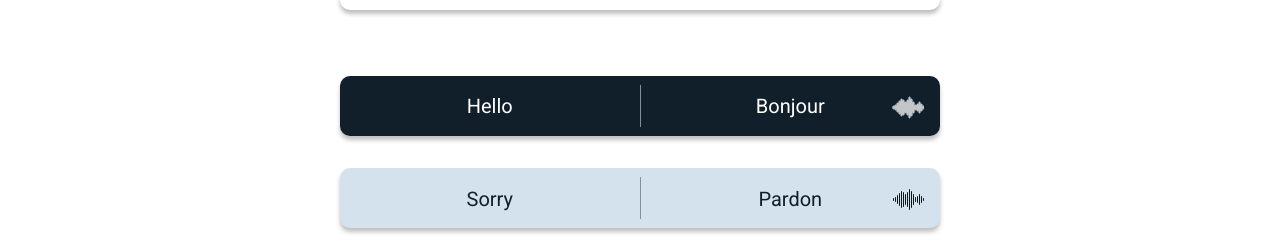
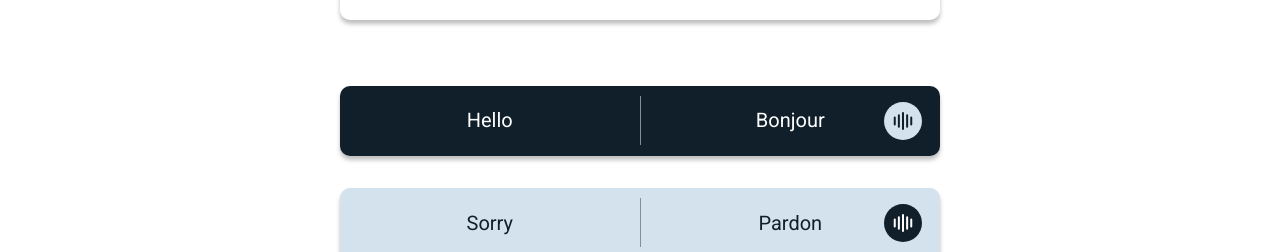
Before and after one commit to giti1997/basic-words, a React (Create React App) app in the folder front/: page / in a window 1280 px wide. Shown: the part 497-749 px from the top of the page. Built offline with nearby package versions, Linux system fonts and the light colour scheme.

Commit message:
Change svg and add circle around icon

```diff
--- a/front/src/Title.tsx
+++ b/front/src/Title.tsx
@@ -46,7 +46,7 @@ const Title: FC<Props> = ({
         display="flex"
         flexDirection="row"
         alignItems="center"
-        height="60px"
+        height="70px"
         marginBottom="-30px"
         zIndex="1"
         boxShadow="0px 4px 4px rgba(0, 0, 0, 0.25)"
--- a/front/src/WordsList.tsx
+++ b/front/src/WordsList.tsx
@@ -7,6 +7,7 @@ import { Box } from '@mui/system'
 import React, { FC } from 'react'
 
 import { ReactComponent as ListenIcon } from './assets/listen.svg'
+import theme from './theme'
 import { WordTranslation } from './types'
 
 type Props = {
@@ -19,12 +20,14 @@ const WordsList: FC<Props> = ({ words }) => {
       <Stack py={12} spacing={4} maxWidth="sm" width="100%">
         {words.map(({ source, target }, i) => {
           const backgroundColor = i % 2 ? 'secondary.main' : 'primary.main'
-          const iconColor = i % 2 ? 'primary.main' : 'white'
+          const iconBackgroundColor =
+            i % 2 ? theme.palette.primary.main : theme.palette.secondary.main
+          const iconColor = i % 2 ? 'white' : theme.palette.primary.main
           const fontVariant = i % 2 ? 'body1' : 'body2'
           return (
             <Card
               sx={{
-                height: '60px',
+                height: '70px',
                 display: 'flex',
                 flexDirection: 'row',
                 borderRadius: '10px',
@@ -33,12 +36,15 @@ const WordsList: FC<Props> = ({ words }) => {
                 backgroundColor: backgroundColor,
               }}
             >
-              <CardContent sx={{ width: '50%' }}>
-                <Typography
-                  gutterBottom
-                  variant={fontVariant}
-                  textAlign="center"
-                >
+              <CardContent
+                sx={{
+                  width: '50%',
+                  display: 'flex',
+                  justifyContent: 'center',
+                  alignItems: 'center',
+                }}
+              >
+                <Typography variant={fontVariant} textAlign="center">
                   {source}
                 </Typography>
               </CardContent>
@@ -50,18 +56,32 @@ const WordsList: FC<Props> = ({ words }) => {
                   borderColor: 'secondary.light',
                 }}
               />
-              <Box display="flex" justifyContent="flex-end" width="50%">
-                <CardContent sx={{ margin: '0 auto' }}>
-                  <Typography
-                    gutterBottom
-                    variant={fontVariant}
-                    textAlign="center"
-                  >
+              <Box
+                width="50%"
+                display="flex"
+                justifyContent="flex-end"
+                alignItems="center"
+              >
+                <CardContent
+                  sx={{
+                    margin: '0 auto',
+                    display: 'flex',
+                    alignItems: 'center',
+                    justifyContent: 'center',
+                  }}
+                >
+                  <Typography variant={fontVariant} textAlign="center">
                     {target}
                   </Typography>
                 </CardContent>
                 <CardActions sx={{ position: 'absolute' }}>
-                  <IconButton aria-label="listen">
+                  <IconButton
+                    aria-label="listen"
+                    sx={{
+                      backgroundColor: iconBackgroundColor,
+                      marginRight: '10px',
+                    }}
+                  >
                     <ListenIcon stroke={iconColor} />
                   </IconButton>
                 </CardActions>
```
Also changed, not shown: front/src/assets/listen.svg.
